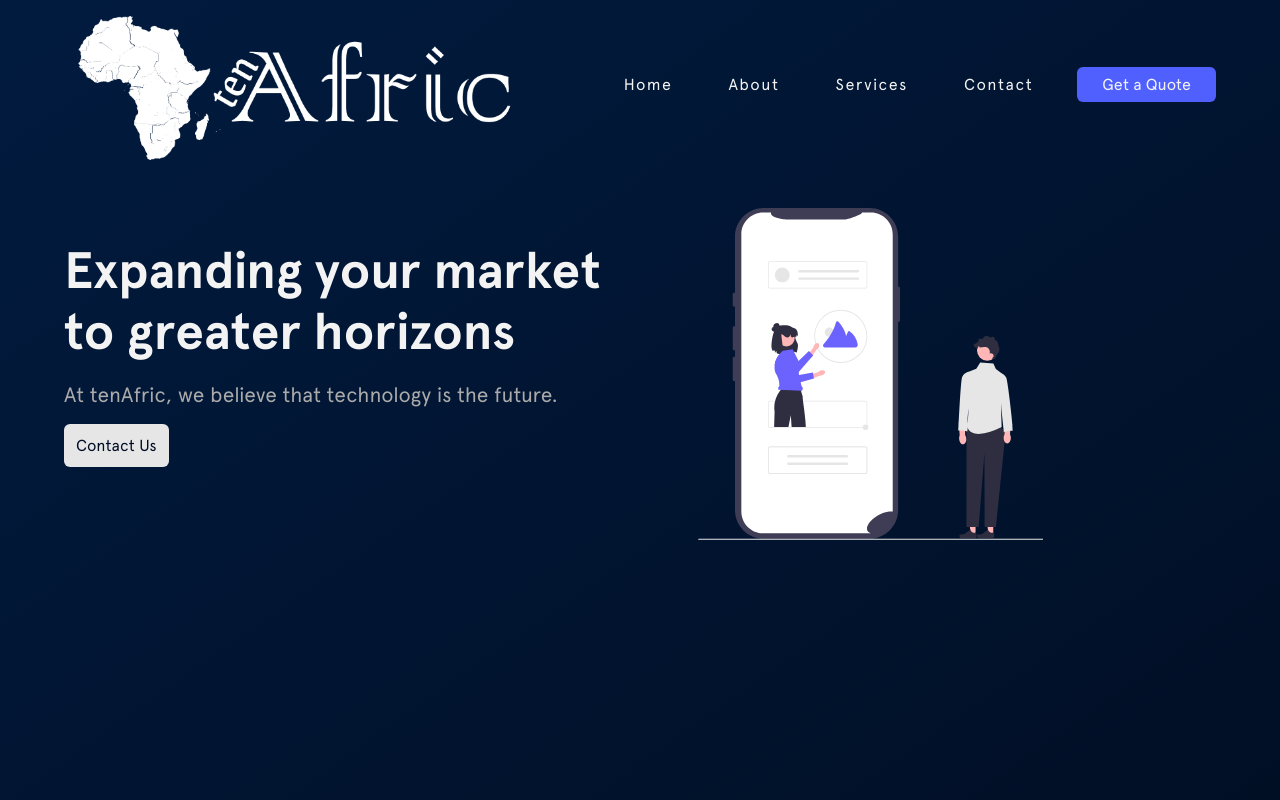
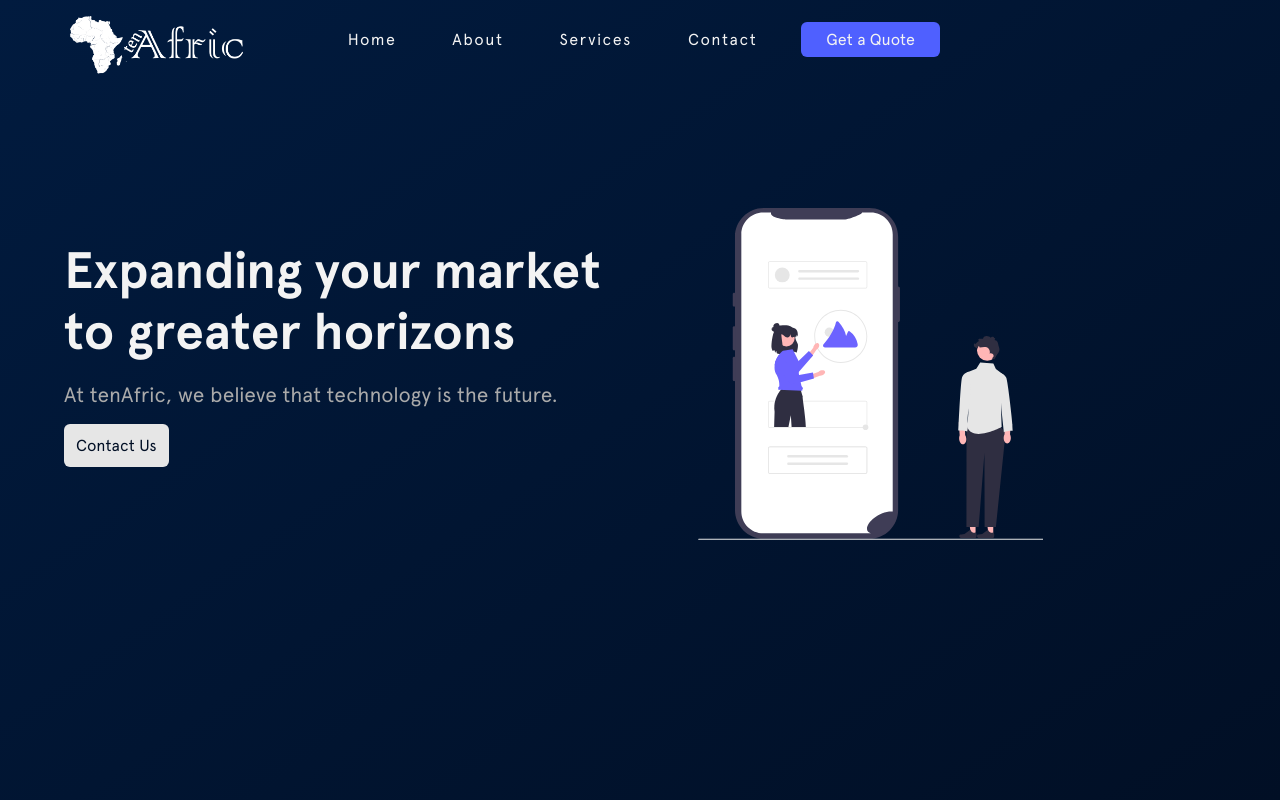
Before and after one commit to tenAfric/tenAfrik, a React (Create React App) app: page / in a window 1280 px wide. Shown: the top 800 px of the page. Built offline with nearby package versions, Linux system fonts and the light colour scheme.

Commit message:
current lion mine flow organized

```diff
--- a/src/styles/css/header.css
+++ b/src/styles/css/header.css
@@ -13,10 +13,7 @@
   }
 }
 .header .header-container .header-wrapper .brand-logo {
-  width: 40%;
-  height: -webkit-min-content;
-  height: -moz-min-content;
-  height: min-content;
+  height: 60px;
 }
 @media (max-width: 480px) {
   .header .header-container .header-wrapper .brand-logo {
--- a/src/styles/scss/header.scss
+++ b/src/styles/scss/header.scss
@@ -17,8 +17,7 @@ $colorLight: #f3f3f3;
                 @media(max-width: 480px) {
                     width: 100% !important;
                 }
-                width: 40%;
-                height: min-content;
+                height: 60px;
                 .logo{
                     width: 100%;
                     height: 100%;
```
Also changed, not shown: 1 other file (tests, documents, lock files or other folders).
